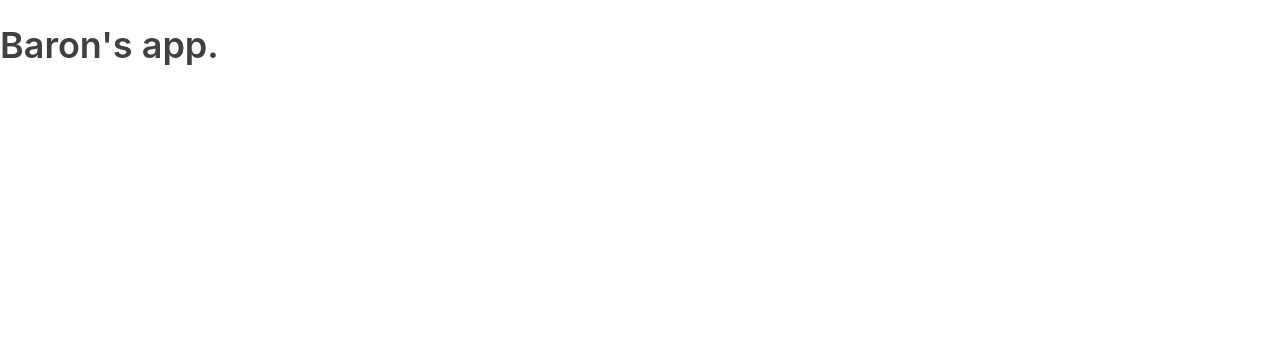
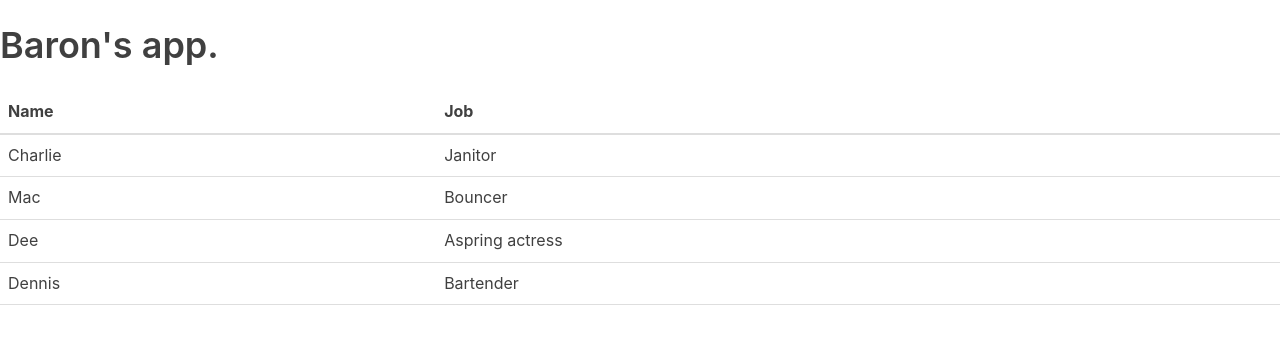
Before and after one commit to BaronLip/react_by_rania_rascia, a React (Create React App) app: page / in a window 1280 px wide. Shown: the top 344 px of the page. Built offline with nearby package versions, Linux system fonts and the light colour scheme.

Commit message:
Completed passing props example.

```diff
--- a/src/App.js
+++ b/src/App.js
@@ -1,17 +1,41 @@
 // Every component must have this import statement.
 // Curly brackets specify specific portions of code.
-
 import React, { Component } from 'react'
+import Table from './Table'
 
 class App extends Component {
 	render() {
 		// Always place the code blocks between the render and return methods.
 		let heading = <h1 className="site-heading">Baron's app.</h1>
 
+		const characterData = [
+			{
+				name: 'Charlie',
+				job: 'Janitor',
+			},
+			{
+				name: 'Mac',
+				job: 'Bouncer',
+			},
+			{
+				name: 'Dee',
+				job: 'Aspring actress',
+			},
+			{
+				name: 'Dennis',
+				job: 'Bartender',
+			},
+		]
+
 		return (
 			<div className="App">
 				{/* Use {} to interpolate JavaScript within JSX */}
-				{heading}
+				{ heading }
+
+				{/* Imported components use < /> tags to call them. */}
+				{/* Pass props just like you would HTML attributes. */}
+				<Table characterData={characterData} />
+
 			</div>
 		)
 	}
--- /dev/null
+++ b/src/Table.js
@@ -0,0 +1,58 @@
+import React, { Component } from 'react'
+
+// TableHeader and tableBody are functional components.
+// Make sure components use Pascal case.
+const TableHeader = () => (
+	// Using arrow functions have an implicit return when using parenthesis.
+	// Arrow functions also automatically bind 'this' to the function call.
+	<thead>
+		<tr>
+			<th>Name</th>
+			<th>Job</th>
+		</tr>
+	</thead>
+)
+
+// In order for a functional component to receive props,
+// they are passed in as a parameter.
+const TableBody = (props) => {
+	// When doing an explicit return of JSX, make sure to wrap the content in parenthesis, unless all the code may be contained in one line.
+
+	// Creating a row for every character in the character array.
+	let rows = props.characterData.map((person, index) => {
+		console.log(person, index)
+		return (
+		<tr key={index}>
+			<td>{person.name}</td>
+			<td>{person.job}</td>
+		</tr>
+		)
+	})
+
+	return (
+		<tbody>
+			{rows}
+		</tbody>
+	)
+}
+
+class Table extends Component {
+	render() {
+		// To extract the props that were passed to this component,
+		// use this.props.thePropName or ES6 destructuring.
+		// ES6:
+		const { characterData } = this.props
+		// Standard JS:
+		// const characters = this.props.characterData
+
+
+		return(
+			<table>
+				<TableHeader />
+				<TableBody characterData={characterData} />
+			</table>
+		)
+	}
+}
+
+export default Table
```
